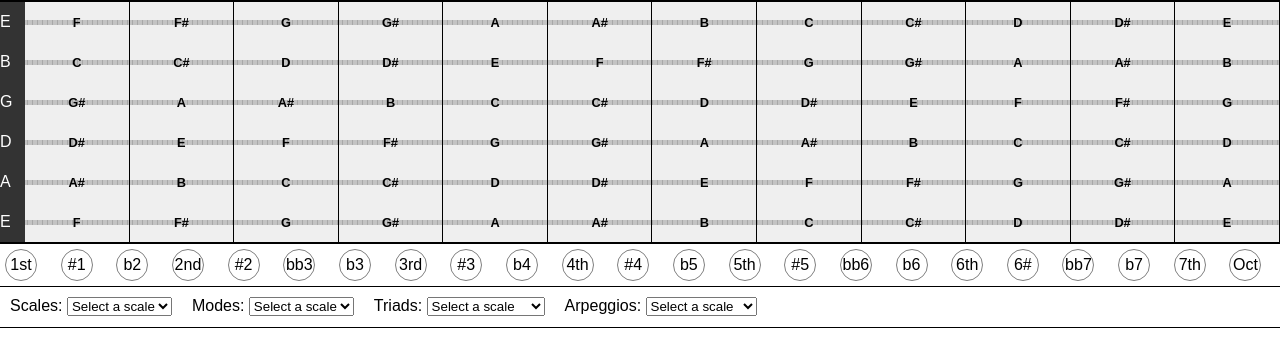
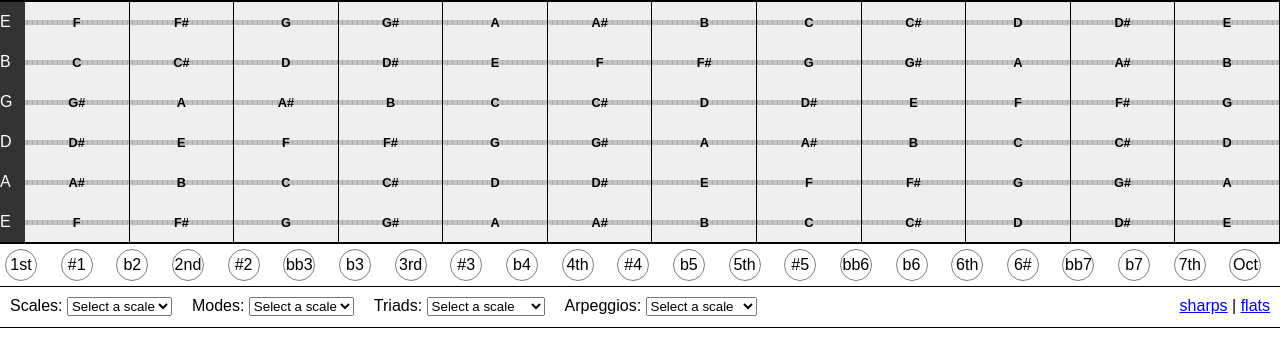
Before and after one commit to ldronkers/gitar, a React (Create React App) app in the folder app/: page / in a window 1280 px wide. Shown: the top 354 px of the page. Built offline with nearby package versions, Linux system fonts and the light colour scheme.

Commit message:
Added selection of note types to start from

```diff
--- a/app/src/App.css
+++ b/app/src/App.css
@@ -94,3 +94,10 @@
   flex-grow: 0;
   padding: 10px;
 }
+
+#controller .flatsharpes {
+  flex-grow: 0;
+  padding: 10px;
+  position: absolute;
+  right:0;
+}
--- a/app/src/gitar/controller/controller.js
+++ b/app/src/gitar/controller/controller.js
@@ -46,6 +46,9 @@ class Conroller extends Component {
                 <div className="scale-selection">
                  <span className="scale-selection-label">Arpeggios: </span>{this.renderScales(this.props.arpeggios)}
                 </div>
+                <div className="flatsharpes">
+                    <a href="#sharps" onClick={(e) => {this.props.handleNoteTypes(e)}}>sharps</a> | <a href="#flats" onClick={(e) => {this.props.handleNoteTypes(e)}}>flats</a>
+                </div>
               </div>
             </div>
         );
--- a/app/src/gitar/gitar.js
+++ b/app/src/gitar/gitar.js
@@ -75,6 +75,17 @@ class Gitar extends Component {
         });
     }
 
+    handleNoteTypes(e){
+      if (e.target.text === 'sharps') {
+        this.music = new Music(Guitar.getNotesLeft());
+        console.log('sharp');
+      } else {
+        console.log('flat');
+        this.music = new Music(Guitar.getNotes());
+      }
+      this.setState({music: this.music});
+    }
+
     renderString(index) {
       const stringNotes = this.music.getStringNotes(index);
       return (
@@ -107,6 +118,7 @@ class Gitar extends Component {
                   arpeggios={MusicScale.getArpeggios()}
                   selectedInterval={this.state.selectedInterval}
                   handleMenuSelection={(menuItem)=>{this.handleMenuSelection(menuItem)}}
+                  handleNoteTypes={(e)=>{this.handleNoteTypes(e)}}
                   />
             </div>
         );
```
